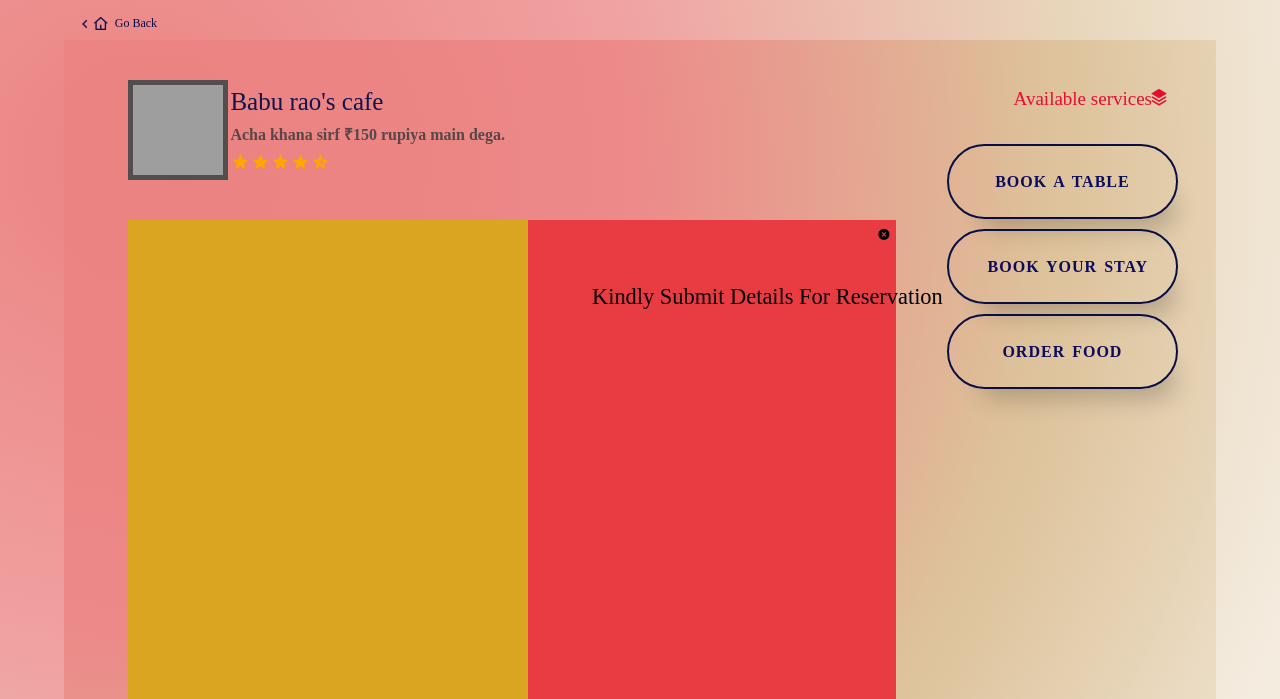
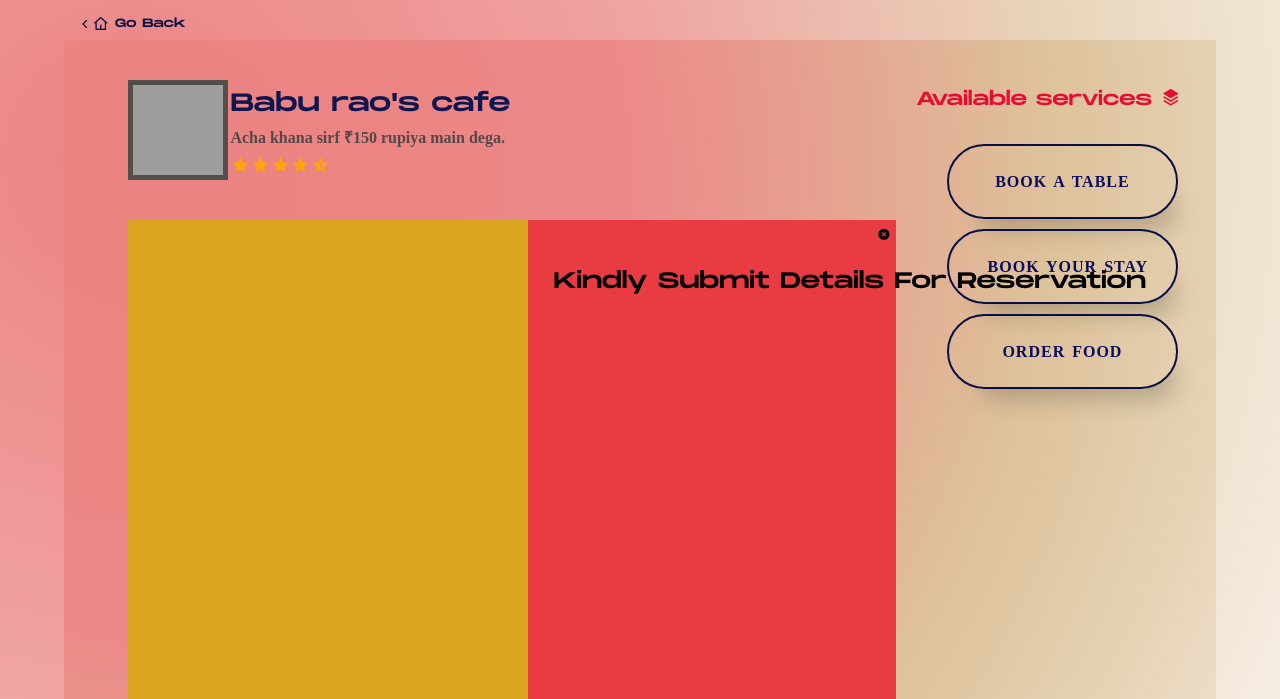
Before and after one commit to Kashish2908/codebite_project, a Node server app: page /bookings in a window 1280 px wide. Shown: the top 699 px of the page. Run offline with Node 20, Linux system fonts and the light colour scheme; some libraries are stand-ins or nearby versions; grey boxes are pictures that could not be loaded.

```diff
--- a/public/stylesheets/bookings.css
+++ b/public/stylesheets/bookings.css
@@ -1,3 +1,7 @@
+@font-face {
+  font-family: "monument";
+  src: url(../assets/font/MonumentExtended-FreeForPersonalUse/Monument.otf);
+}
 * {
   margin: 0;
   padding: 0;
@@ -146,6 +150,7 @@ body {
   transition: 0.5s;
 }
 
+
 .btn span:after {
   content: "\00bb";
   position: absolute;
@@ -196,7 +201,7 @@ body {
     left: 50vh;
     background-color: rgba(220, 20, 60, 0.632);
     position: absolute;
-    padding: 5vw;
+    /* padding: 5vw; */
 }
 
 #deets-for-table-booking h2{
@@ -205,4 +210,6 @@ body {
     font-weight: 100;
     font-size: 2.8vh;
     white-space: nowrap;
+   margin-top: 6vh ;
+   margin-left: 2vw;
 }
```
